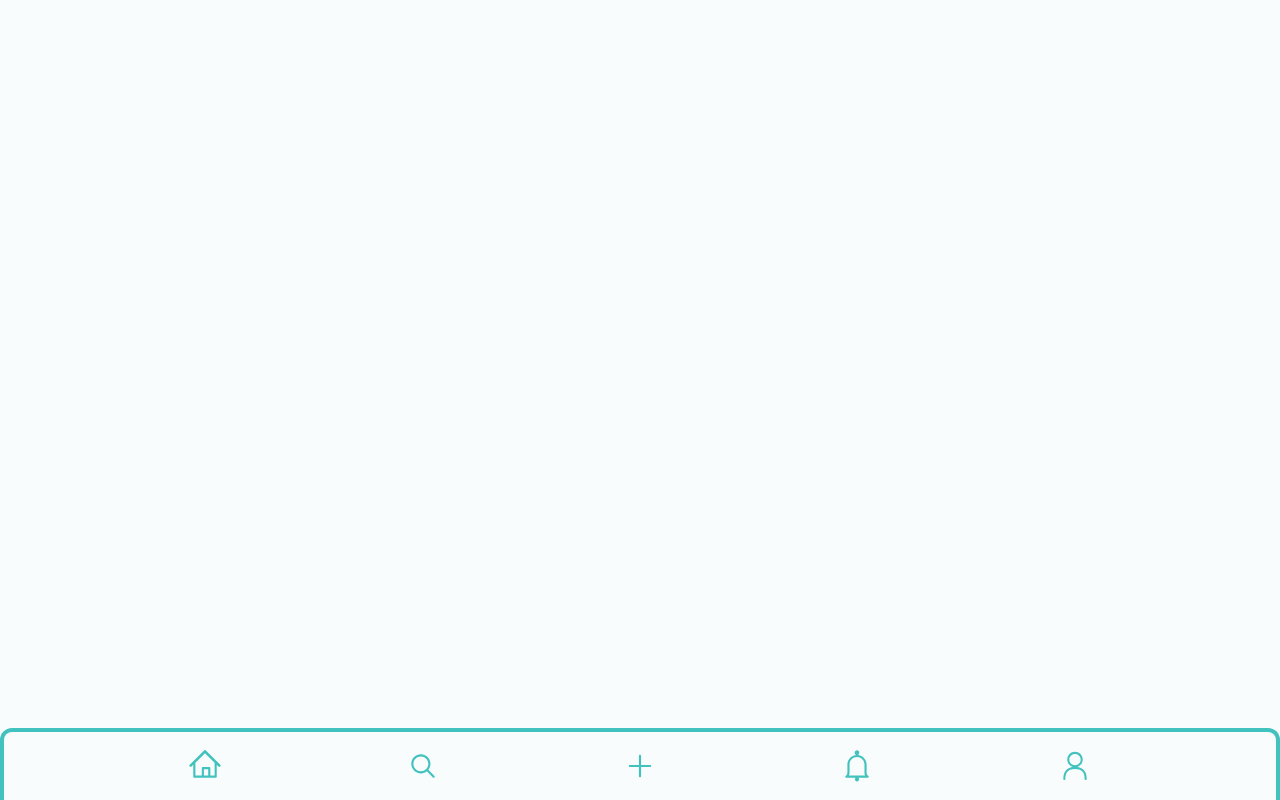
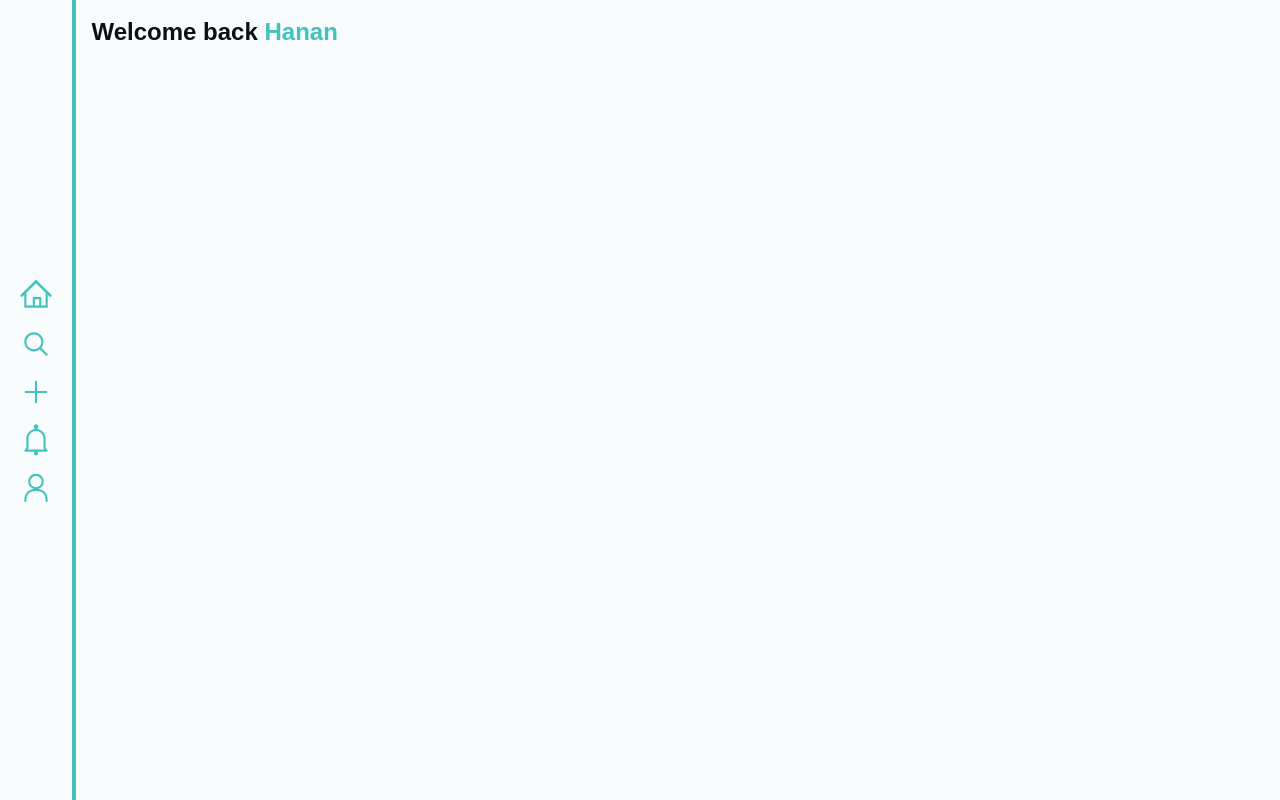
Before and after one commit to tunafysh/Pulsewave-app, a Next.js app: page / in a window 1280 px wide. Built offline with nearby package versions, Linux system fonts and the light colour scheme.

Commit message:
almost done with the ui

```diff
--- a/app/page.tsx
+++ b/app/page.tsx
@@ -1,5 +1,11 @@
 "use client"
 import { Page } from "@/components/defs";
+import CreateScreen from "@/components/screens/CreateScreen";
+import HomeScreen from "@/components/screens/HomeScreen";
+import NotificationScreen from "@/components/screens/NotificationScreen";
+import ProfileScreen from "@/components/screens/ProfileScreen";
+import SearchScreen from "@/components/screens/SearchScreen";
+import SettingsScreen from "@/components/screens/SettingsScreen";
 // import { ModeToggle } from "@/components/themetoggle";
 import { BellIcon, HomeIcon, MagnifyingGlassIcon, PersonIcon, PlusIcon } from "@radix-ui/react-icons";
 import { motion } from "framer-motion"
@@ -15,29 +21,30 @@ export default function Home(){
   const [page, setPage] = useState<number>(Page.Home)
 
   return (
-    <div className="h-screen bg-background flex flex-col w-screen">
-      <div className="w-full bg-background h-full">
-      </div>
-    {!isPhone ? (
+    <div className="h-screen bg-background flex flex-row w-screen">
+    {isPhone && page != Page.Settings ? (
             <motion.div className="fixed flex items-center justify-evenly w-full bg-background h-[9%] bottom-0 z-10 border-t-4 border-x-4 border-primary rounded-t-xl text-primary" initial={{ translateY: 999 }} animate={{ translateY: 0 }} transition={{ duration: 0.5, ease: 'easeInOut' }}>
-              <motion.li className="list-none" transition={{delay: 0.55}} initial={{translateY: 64}} animate={{translateY: 0}}><HomeIcon width={32} height={32}/></motion.li>
-            <motion.li className="list-none" transition={{delay: 0.60}} initial={{translateY: 64}} animate={{translateY: 0}}><MagnifyingGlassIcon width={32} height={32}/></motion.li>
-            <motion.li className="list-none" transition={{delay: 0.65}} initial={{translateY: 64}} animate={{translateY: 0}}><PlusIcon width={32} height={32}/></motion.li>
-            <motion.li className="list-none" transition={{delay: 0.70}} initial={{translateY: 64}} animate={{translateY: 0}}><BellIcon width={32} height={32}/></motion.li>
-            <motion.li className="list-none" transition={{delay: 0.75}} initial={{translateY: 64}} animate={{translateY: 0}}><PersonIcon width={32} height={32}/></motion.li>
+            <motion.li onClick={() => setPage(Page.Home)} className="list-none select-none" transition={{delay: 0.55}} initial={{translateY: 64}} animate={{translateY: 0}}><HomeIcon width={32} height={32}/></motion.li>
+            <motion.li onClick={() => setPage(Page.Search)} className="list-none select-none" transition={{delay: 0.60}} initial={{translateY: 64}} animate={{translateY: 0}}><MagnifyingGlassIcon width={32} height={32}/></motion.li>
+            <motion.li onClick={() => setPage(Page.Add)} className="list-none select-none" transition={{delay: 0.65}} initial={{translateY: 64}} animate={{translateY: 0}}><PlusIcon width={32} height={32}/></motion.li>
+            <motion.li onClick={() => setPage(Page.Notifications)} className="list-none select-none" transition={{delay: 0.70}} initial={{translateY: 64}} animate={{translateY: 0}}><BellIcon width={32} height={32}/></motion.li>
+            <motion.li onClick={() => setPage(Page.Profile)} className="list-none select-none" transition={{delay: 0.75}} initial={{translateY: 64}} animate={{translateY: 0}}><PersonIcon width={32} height={32}/></motion.li>
             </motion.div>
-    ): (
-      <motion.div className="fixed flex-col items-center justify-center w-20 bg-background h-full left-0 z-10 border-r-4 border-primary text-primary py-4" initial={{x: -100}} animate={{x: 0}} transition={{duration: 0.5, delay: 1}}>
+    ): page != Page.Settings? (
+      <motion.div className="flex-col items-center justify-center w-20 bg-background h-full left-0 z-10 border-r-4 border-primary text-primary py-4" initial={{x: -100}} animate={{x: 0}} transition={{duration: 0.5, delay: 0.2 }}>
         <motion.div className="w-full h-full flex flex-col items-center justify-center" transition={{duration: 0.5, delay: 0.5, staggerChildren: 2}}>
 
-            <motion.li className="list-none" transition={{delay: 1.55, ease: 'easeInOut'}} initial={{marginRight: 999}} animate={{marginRight: 0}}><HomeIcon className="navbaricons mb-4" width={32} height={32}/></motion.li>
-            <motion.li className="list-none" transition={{delay: 1.60, ease: 'easeInOut'}} initial={{marginRight: 999}} animate={{marginRight: 0}}><MagnifyingGlassIcon className="navbaricons mb-4" width={32} height={32}/></motion.li>
-            <motion.li className="list-none" transition={{delay: 1.65, ease: 'easeInOut'}} initial={{marginRight: 999}} animate={{marginRight: 0}}><PlusIcon className="navbaricons mb-4 " width={32} height={32}/></motion.li>
-            <motion.li className="list-none" transition={{delay: 1.70, ease: 'easeInOut'}} initial={{marginRight: 999}} animate={{marginRight: 0}}><BellIcon className="navbaricons mb-4 " width={32} height={32}/></motion.li>
-            <motion.li className="list-none" transition={{delay: 1.75, ease: 'easeInOut'}} initial={{marginRight: 999}} animate={{marginRight: 0}}><PersonIcon className="navbaricons mb-4 " width={32} height={32}/></motion.li>
+            <motion.li onClick={() => setPage(Page.Home)} className="list-none" transition={{delay: 0.55, ease: 'easeInOut'}} initial={{marginRight: 999}} animate={{marginRight: 0}}><HomeIcon className="navbaricons mb-4 select-none" width={32} height={32}/></motion.li>
+            <motion.li onClick={() => setPage(Page.Search)} className="list-none" transition={{delay: 0.60, ease: 'easeInOut'}} initial={{marginRight: 999}} animate={{marginRight: 0}}><MagnifyingGlassIcon className="navbaricons mb-4 select-none" width={32} height={32}/></motion.li>
+            <motion.li onClick={() => setPage(Page.Add)} className="list-none" transition={{delay: 0.65, ease: 'easeInOut'}} initial={{marginRight: 999}} animate={{marginRight: 0}}><PlusIcon className="navbaricons mb-4 select-none" width={32} height={32}/></motion.li>
+            <motion.li onClick={() => setPage(Page.Notifications)} className="list-none" transition={{delay: 0.70, ease: 'easeInOut'}} initial={{marginRight: 999}} animate={{marginRight: 0}}><BellIcon className="navbaricons mb-4 select-none" width={32} height={32}/></motion.li>
+            <motion.li onClick={() => setPage(Page.Profile)} className="list-none" transition={{delay: 0.75, ease: 'easeInOut'}} initial={{marginRight: 999}} animate={{marginRight: 0}}><PersonIcon className="navbaricons mb-4 select-none" width={32} height={32}/></motion.li>
             </motion.div>
         </motion.div>
-    )}
+    ): <></>}
+          <motion.div className=" float-right w-full bg-background h-full" transition={{duration: 0.5, ease: 'easeInOut'}}>
+        {page === Page.Add? (<CreateScreen/>): page === Page.Profile? (<ProfileScreen setPage={setPage}/>): page === Page.Search? (<SearchScreen/>): page === Page.Notifications? (<NotificationScreen/>): page === Page.Settings? (<SettingsScreen setPage={setPage}/>): <HomeScreen/>}
+      </motion.div>
     </div>
   );
 }
--- a/components/defs.ts
+++ b/components/defs.ts
@@ -2,6 +2,7 @@ export enum Page {
     Home,
     Search,
     Add,
+    Notifications,
     Settings,
     Profile
 }
--- /dev/null
+++ b/components/screens/CreateScreen.tsx
@@ -0,0 +1,3 @@
+export default function CreateScreen() {
+    return <div>Create</div>;
+}
--- /dev/null
+++ b/components/screens/HomeScreen.tsx
@@ -0,0 +1,9 @@
+import { motion } from "framer-motion";
+
+export default function HomeScreen() {
+    return (
+        <div className="p-4">
+            <motion.h1 className="text-2xl font-semibold">Welcome back <span className="text-primary">Hanan</span></motion.h1>
+        </div>
+    )
+}
--- /dev/null
+++ b/components/screens/NotificationScreen.tsx
@@ -0,0 +1,3 @@
+export default function NotificationScreen() {
+    return <div>Notfication</div>;
+}
--- /dev/null
+++ b/components/screens/ProfileScreen.tsx
@@ -0,0 +1,12 @@
+import { GearIcon } from "@radix-ui/react-icons";
+import { Dispatch, SetStateAction } from "react";
+import { Page } from "../defs";
+
+export default function ProfileScreen({setPage}: {setPage: Dispatch<SetStateAction<number>>}) {
+    return (<div className="w-full h-full">
+        <div className="w-full h-16 p-4 flex  justify-between ">
+            <h1 className="text-2xl font-semibold">Profile</h1>
+            <GearIcon height={24} width={24} className="text-primary select-none" onClick={() => { setPage(Page.Settings) }} />
+        </div>
+    </div>);
+}
--- /dev/null
+++ b/components/screens/SearchScreen.tsx
@@ -0,0 +1,3 @@
+export default function SearchScreen() {
+    return <div>Search</div>;
+}
--- /dev/null
+++ b/components/screens/SettingsScreen.tsx
@@ -0,0 +1,12 @@
+import { ArrowLeftIcon } from "@radix-ui/react-icons";
+import { Page } from "../defs";
+import { Dispatch, SetStateAction } from "react";
+
+export default function SettingsScreen({setPage}: {setPage: Dispatch<SetStateAction<number>>}) {
+    return (
+        <div className="flex flex-row p-4 text-primary">
+            <ArrowLeftIcon width={32} height={32} onClick={() => setPage(Page.Profile)}/>
+            <h1 className="text-2xl font-semibold ml-4 text-foreground"> Settings</h1>
+        </div>
+    );
+}
```
